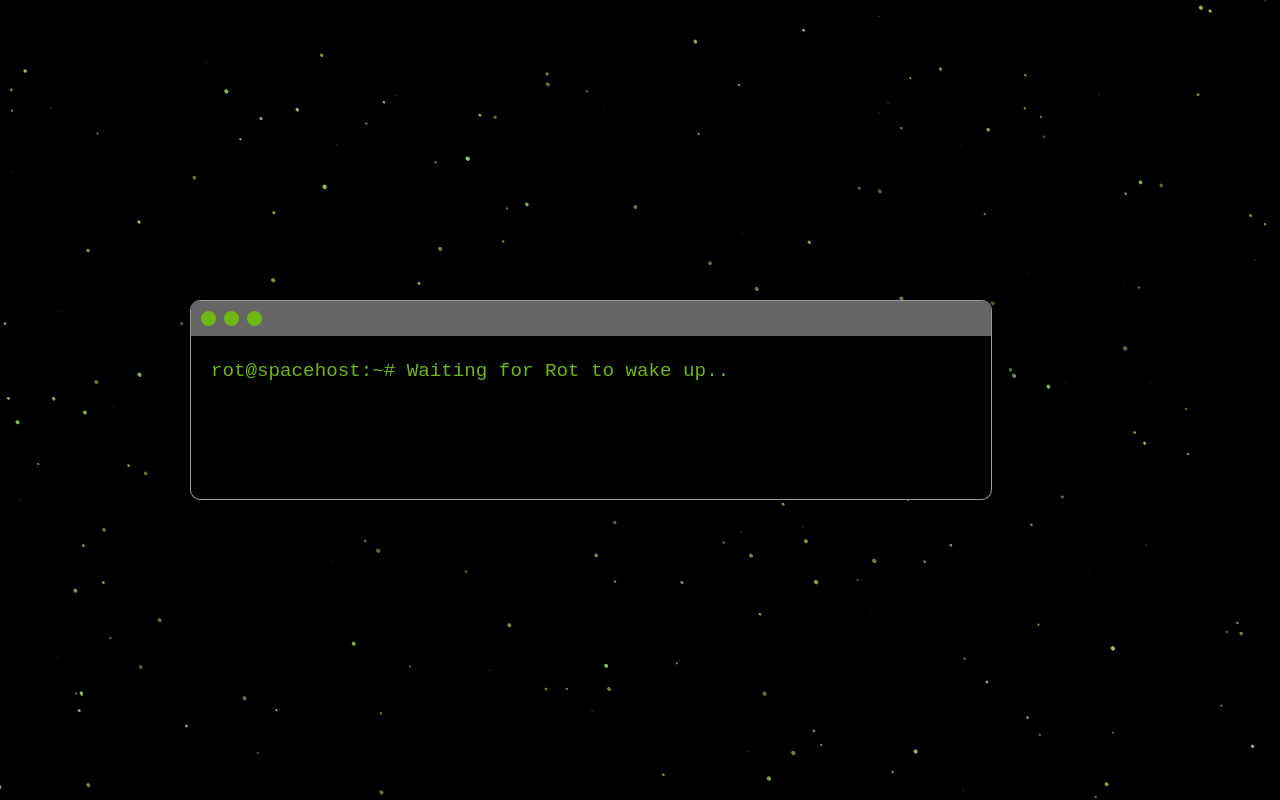
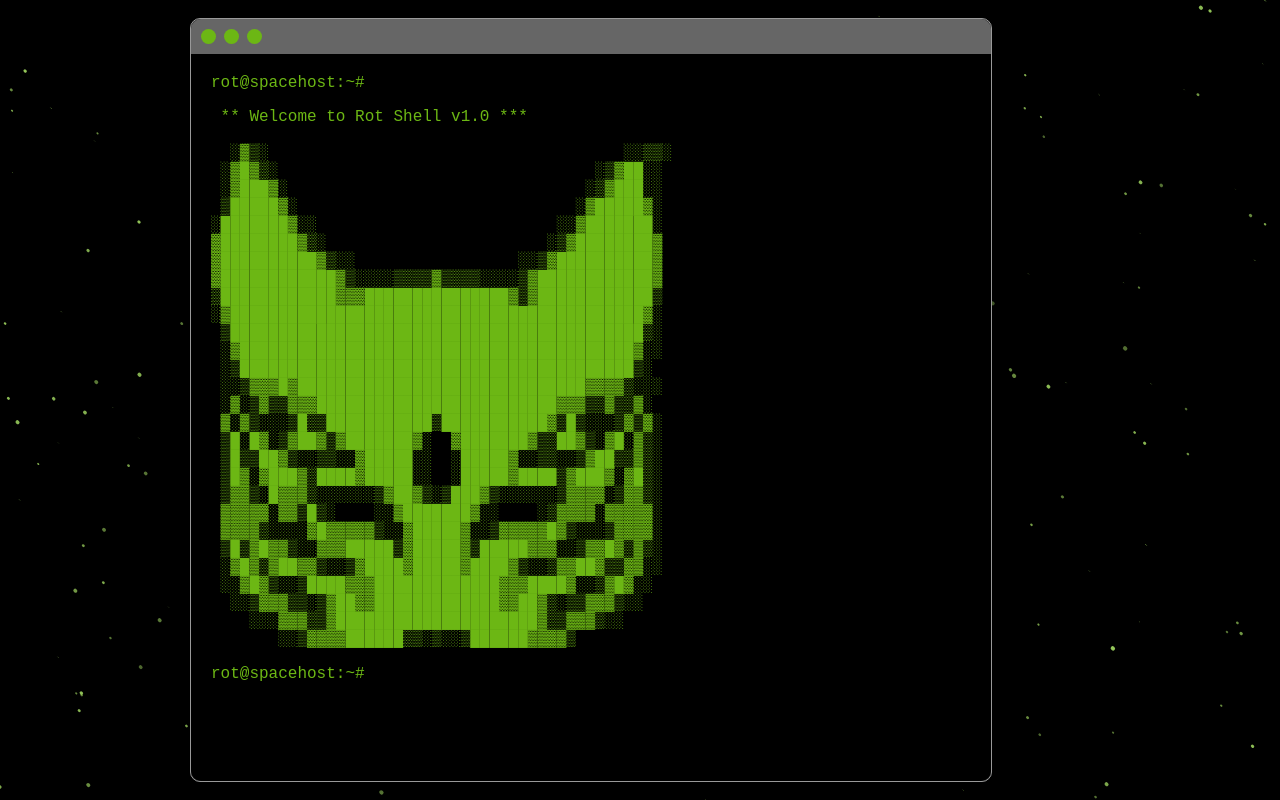
Before and after one commit to RotColton/minimalist-console-website, a React (Create React App) app: page / in a window 1280 px wide. Built offline with nearby package versions, Linux system fonts and the light colour scheme.

Commit message:
welcome message

```diff
--- a/src/components/Console/Console.css
+++ b/src/components/Console/Console.css
@@ -61,7 +61,7 @@ body {
     padding: 20px;
     border-bottom-left-radius: 10px;
     border-bottom-right-radius: 10px;
-    font-size: 1.2rem;
+    font-size: 1rem;
     color: #6cb714; /* color de texto verde tipo consola */
   }
 
--- a/src/components/Console/Console.js
+++ b/src/components/Console/Console.js
@@ -2,16 +2,68 @@ import React, { useState, useEffect } from 'react';
 import './Console.css';  // Para los estilos
 
 const Console = () => {
-  const log = "Waiting for Rot to wake up";
-  const [dots, setDots] = useState(0);
+  const initialLog = ` *** Welcome to Rot Shell v1.0 ***
+
+  ░▓▒░                                     ░░▒▒░
+ ░▓█▓▒░                                 ░▒▓██░░
+ ░▓███▓░                               ░▒▓███░░
+ ▒█████▓░                             ░▓█████▓░
+░███████▓░░                         ░░▓███████░
+▓████████▓▒░                       ░▒▓████████▓
+▓██████████▓▒░░                 ░░▒▓██████████▓
+▓████████████▓▒░░░░▒▒▒▒▓▒▒▒▒░░░░▒▓████████████▓
+▒████████████▓▓▓███████████████▓▒▓████████████▒
+░▓███████████████████████████████████████████▓░
+ ▒███████████████████████████████████████████▒░
+ ░▓█████████████████████████████████████████▓░░
+ ░▒█████████████████████████████████████████▒░
+ ░░▒▓▓▓█▓██████████████████████████████▓▓▓▓▒░░░
+ ░▓░▒▓▒▒▓▓▓█████████████████████████▓▓▓▒▒▓▒▒▓░
+ ▓░▓▒░░░▒█▒▒███████████▒███████████▓▒█▒░░░▒▓▒▓░
+ ▒█░█▓░▒▓██▓▒▓███████▓░  ▓███████▓▒▒██▓▒░▓█░▓▒░
+ ▒█▒▒██▓▒░░▒▒░░▓█████░░  ░█████▓░░▒▒░░▒▓██▒▒▓▒░
+ ▒█▓░▓███▓▒████▓█████░░  ░█████▓████▒▓███▓░▓█▒░
+ ▒▓▓▒░█▓▓▓▒░░░░░░▒▓██▓▒░▒███▓▒░░░░░░▒▓▓▓▓░▒▓▓▒░
+ ▓▓▓▓▓░▓▓▒█▒░    ░░▓███████▓░░    ░▒▓▓▓▓░▓▓▓▓▓░
+ ▓▓▓▓▒░░░░▓█▓▓▓▓▓▒░░▓█████▓░░▒▓▓▓▓▓█▓▒░░░▒▓▓▓▓░
+ ▒█▒▓█▓▓▒░░▓▓▓█████▒▓█████▓▒█████▓▓▓░░▒▓▓█▓▒▓▒░
+ ░▓█▓▒▓██▓▓▒░░▒▓████▓█████▓████▓▒░░▒▓▓██▓▒▒▓▓░░
+ ░░▓█▓▒░░▒████▓▓▓█████████████▓▓▓████▓░░▒▓█▓░░
+  ░░▒▓▓▓▒▒░▒▓██▓▓█████████████▓▓██▓▒░▒▒▓▓▓▒░░
+    ░░░▓▓▓▒▒▓█████████████████████▓▒▒▓▓▓▒░░
+       ░░▒▓▓▓▓██████▒▒░▒░░▒██████▓▓▓▓▒░░
+          ░░▒▓▓██████▓▒░▒▓███████▓▓░░
+            ░░▓█████████████████▓░░
+              ░▒▓█▓▓▓▓▓▓▓▓▓▓▓█▓▒░
+               ░░▓███████████▓░░
+                 ░░▒▓▓███▓▓▒░░
+
+|---------------------------|
+| Type --help or -h for     |
+| available commands        |
+|---------------------------|
+`;
+  const [log, setLog] = useState('');
+  const [inputValue, setInputValue] = useState(""); // Nuevo estado para el input
 
   useEffect(() => {
+    let index = 0;
+    const logContent = initialLog;
     const typeInterval = setInterval(() => {
-      setDots((prevDots) => (prevDots + 1) % 4); // Cicla entre 0, 1, 2, 3
-    }, 500); // Ajusta la velocidad de los puntos
+      if (index < logContent.length) {
+        setLog((prevLog) => prevLog + (logContent[index] || ''));
+        index++;
+      } else {
+        clearInterval(typeInterval);
+      }
+    }, ); // Ajusta la velocidad de escritura
 
     return () => clearInterval(typeInterval);
-  }, []);
+  }, [initialLog]);
+
+  const handleInputChange = (e) => {
+    setInputValue(e.target.value); // Actualiza el valor del input
+  };
 
   return (
     <div className="console-container">
@@ -22,8 +74,33 @@ const Console = () => {
           <div className="console-button green"></div>
         </div>
       </div>
-      <div className="console">
-        <p>rot@spacehost:~# {log}{".".repeat(dots)}</p>
+      <div className="console" >
+        <div style={{ display: 'flex', alignItems: 'center' }}>
+          <span>rot@spacehost:~#</span>
+
+        </div>
+        {log && (
+          <div style={{ whiteSpace: 'pre-wrap', marginTop: '1em' }}>{log}</div>
+        )}
+        <div style={{ display: 'flex', alignItems: 'center', marginTop: '1em' }}>
+          <span>rot@spacehost:~# </span>
+          <input id="consoleInput"
+            type="text"
+            value={inputValue}
+            onChange={handleInputChange}
+            style={{
+              background: 'transparent',
+              border: 'none',
+              outline: 'none',
+              color: '#6cb714',
+              width: '100%',
+              caretColor: '#6cb714',
+              fontFamily: 'Courier New, Courier, monospace',
+              fontSize: '1rem'
+            }}
+            autoFocus
+          />
+        </div>
         <p>&nbsp;</p>
         <p>&nbsp;</p>
         <p>&nbsp;</p>
```
